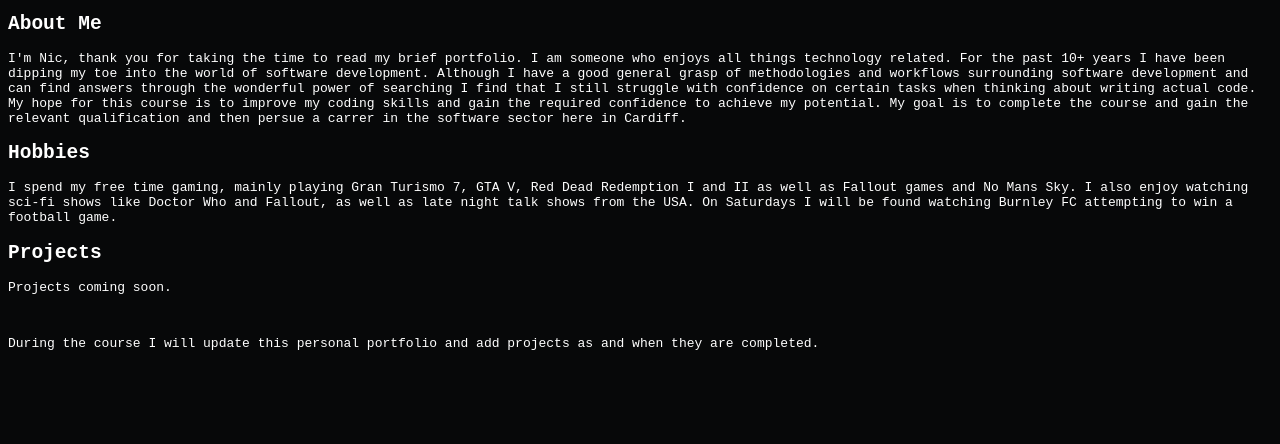
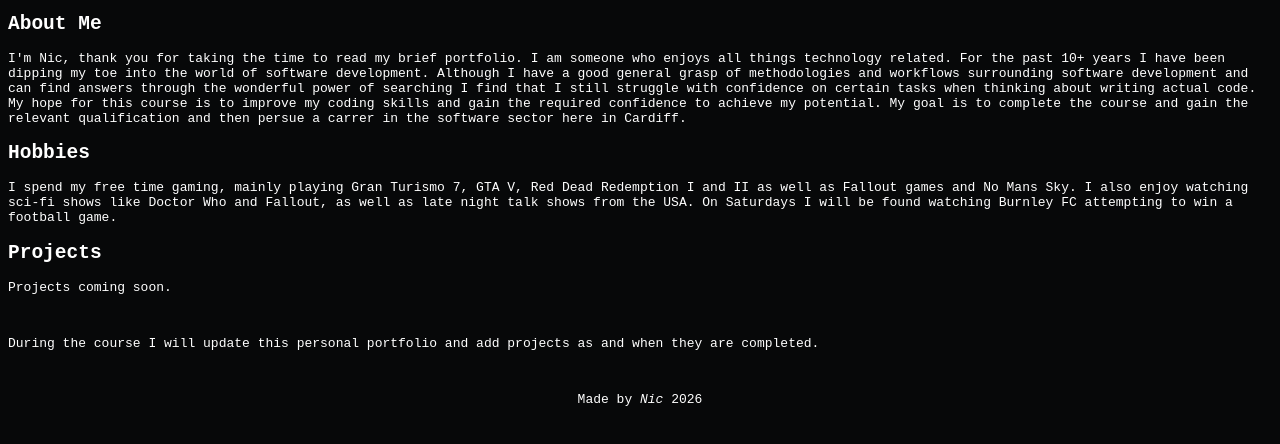
Before and after one commit to nic-ball/simple-personal-website, a plain HTML site: page index.html in a window 1280 px wide. Shown: the part 168-612 px from the top of the page. Drawn offline with Linux system fonts and the light colour scheme.

Commit message:
Added footer

```diff
--- a/index.html
+++ b/index.html
@@ -55,4 +55,8 @@
 </div>
 
 </body>
+<br>
+<footer>
+    <p>Made by <em>Nic</em><bold> 2026</bold></p>
+</footer>
 </html>
--- a/styles.css
+++ b/styles.css
@@ -22,3 +22,7 @@ img {
     background-color: rgb(20, 20, 20);
     padding: 10px;
 }
+
+footer {
+    text-align: center;
+}
```
